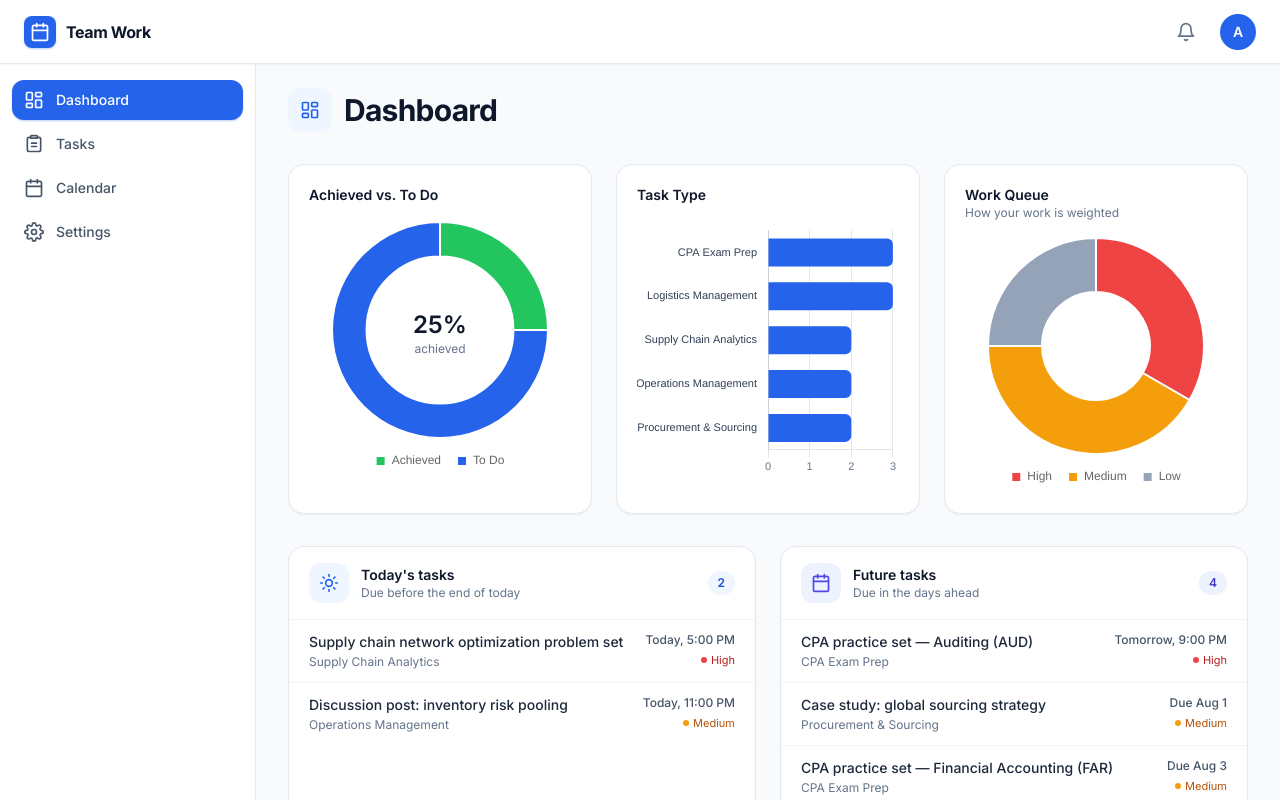
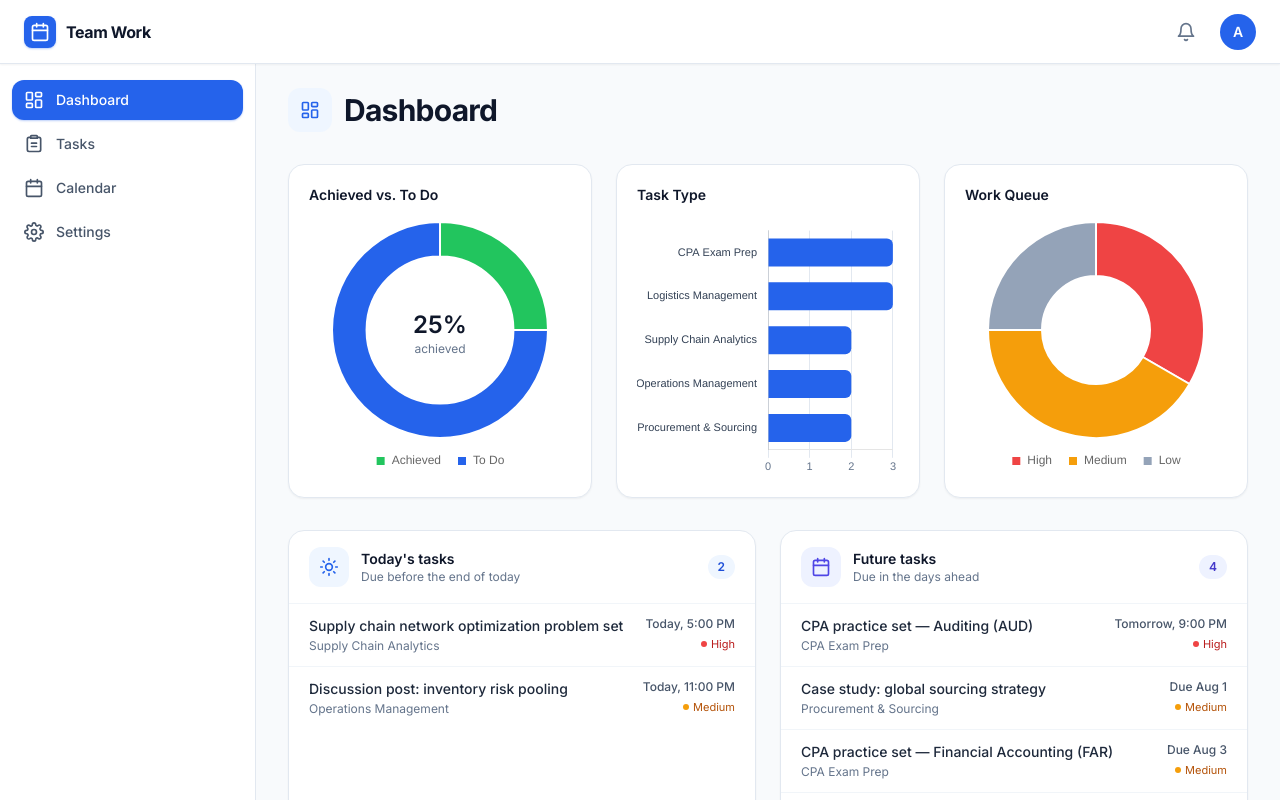
Before and after one commit to lrd33/todotracker, a React (Vite) app: page / in a window 1280 px wide. Shown: the top 800 px of the page. Built offline with nearby package versions, Linux system fonts and the light colour scheme.

Commit message:
Remove work weighting subtitle

```diff
--- a/src/components/charts/PriorityChart.jsx
+++ b/src/components/charts/PriorityChart.jsx
@@ -38,7 +38,7 @@ function PriorityChart({ priorityCounts }) {
   }
 
   return (
-    <ChartCard title="Work Queue" description="How your work is weighted">
+    <ChartCard title="Work Queue">
       {total > 0 ? <Doughnut data={data} options={options} /> : <EmptyState />}
     </ChartCard>
   )
```
